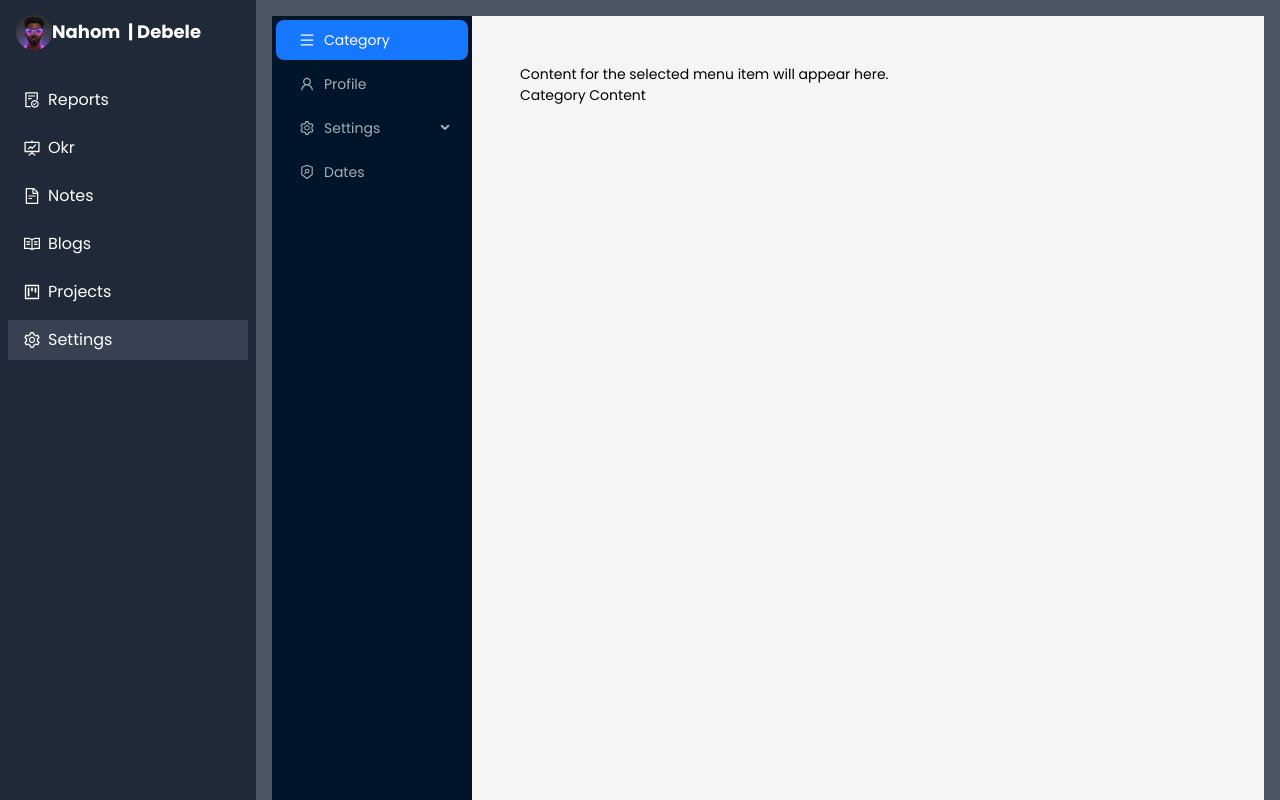
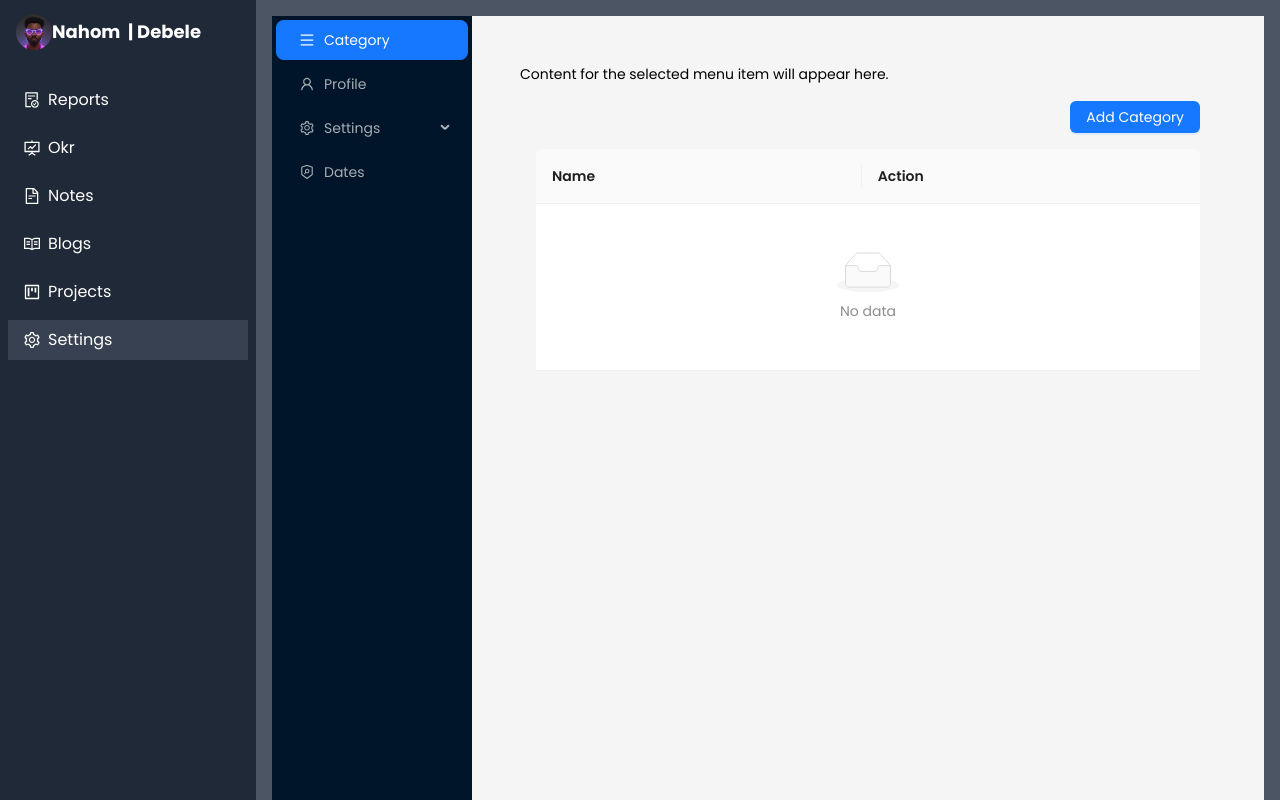
Before and after one commit to tesfahunBirega/Zersh_Portfolio, a React (Vite) app: page /dashboard/settings in a window 1280 px wide. Built offline with nearby package versions, Linux system fonts and the light colour scheme.

Commit message:
added the category setting

```diff
--- a/src/Pages/Settings.jsx
+++ b/src/Pages/Settings.jsx
@@ -63,6 +63,7 @@ import {
   SecurityScanOutlined,
   MenuOutlined,
 } from "@ant-design/icons";
+import CategoryComponent from "../components/Settings/Category";
 
 const { Sider, Content } = Layout;
 
@@ -111,7 +112,7 @@ function Settings() {
               style={{ padding: 24, minHeight: 360 }}
             >
               Content for the selected menu item will appear here.
-              {selectedKey === "1" && <div>Category Content</div>}
+              {selectedKey === "1" && <CategoryComponent />}
               {selectedKey === "2" && <div>Profile Content</div>}
               {selectedKey === "3" && <div>General Settings Content</div>}
               {selectedKey === "4" && <div>Account Settings Content</div>}
--- /dev/null
+++ b/src/components/Settings/Category.jsx
@@ -0,0 +1,122 @@
+import React, { useState, useEffect } from "react";
+import { Table, Space, Modal, Form, Input, Button, message } from "antd";
+// import axios from "axios";
+// import "antd/dist/antd.css";
+// import "tailwindcss/tailwind.css";
+
+const { Column } = Table;
+
+const CategoryComponent = () => {
+  const [categories, setCategories] = useState([]);
+  const [isModalVisible, setIsModalVisible] = useState(false);
+  const [form] = Form.useForm();
+  const [pagination, setPagination] = useState({ current: 1, pageSize: 10 });
+
+  const fetchData = async (page = 1, pageSize = 10) => {
+    try {
+      //   const response = await axios.get("/api/categories", {
+      //     params: { page, pageSize },
+      //   });
+      //   setCategories(response.data.categories);
+      //   setPagination({
+      //     ...pagination,
+      //     total: response.data.totalCount,
+      //     current: page,
+      //     pageSize,
+      //   });
+      console.log("*************");
+    } catch (error) {
+      console.error("Error fetching categories: ", error);
+    }
+  };
+
+  useEffect(() => {
+    fetchData();
+  }, []);
+
+  const showModal = () => {
+    form.resetFields();
+    setIsModalVisible(true);
+  };
+
+  const handleOk = async () => {
+    try {
+      const values = await form.validateFields();
+      await axios.post("/api/categories", values);
+      setIsModalVisible(false);
+      message.success("Category added successfully");
+      fetchData();
+    } catch (error) {
+      console.error("Error adding category: ", error);
+    }
+  };
+
+  const handleCancel = () => {
+    setIsModalVisible(false);
+  };
+
+  const handlePageChange = (page, pageSize) => {
+    fetchData(page, pageSize);
+  };
+
+  const handleUpdate = async (record) => {
+    try {
+      const values = await form.validateFields();
+      //   await axios.put(`/api/categories/${record._id}`, values);
+      message.success("Category updated successfully");
+      fetchData();
+    } catch (error) {
+      console.error("Error updating category: ", error);
+    }
+  };
+
+  return (
+    <div className="container mx-auto p-4">
+      <div className="mb-4 flex justify-end">
+        <Button type="primary" onClick={showModal}>
+          Add Category
+        </Button>
+      </div>
+      <Modal
+        title="Add Category"
+        open={isModalVisible}
+        onOk={handleOk}
+        onCancel={handleCancel}
+      >
+        <Form form={form} layout="vertical" name="category_form">
+          <Form.Item
+            name="name"
+            label="Name"
+            rules={[
+              { required: true, message: "Please enter the category name!" },
+            ]}
+          >
+            <Input />
+          </Form.Item>
+        </Form>
+      </Modal>
+      <Table
+        dataSource={categories}
+        rowKey="_id"
+        pagination={pagination}
+        onChange={handlePageChange}
+      >
+        <Column title="Name" dataIndex="name" key="name" />
+        <Column
+          title="Action"
+          key="action"
+          render={(text, record) => (
+            <Space size="middle">
+              <Button type="primary" onClick={() => handleUpdate(record)}>
+                Edit
+              </Button>
+              <Button type="danger">Delete</Button>
+            </Space>
+          )}
+        />
+      </Table>
+    </div>
+  );
+};
+
+export default CategoryComponent;
```
